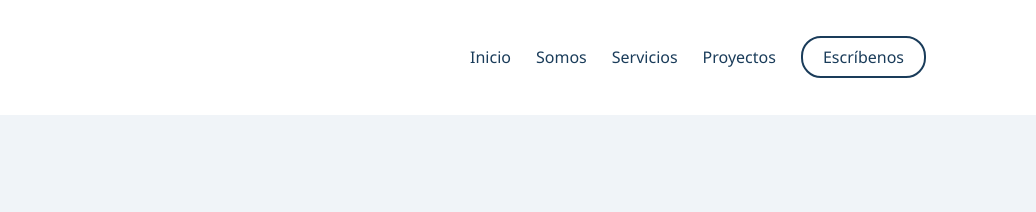
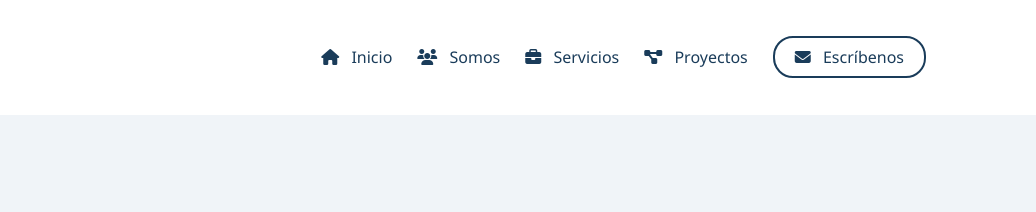
Before and after one commit to devburgos27/trabajo-vivo-web, a plain HTML site: page index.html in a window 1280 px wide. Shown: the top 212 px of the page, 244-1280 px from the left. Drawn offline with Linux system fonts and the light colour scheme.

Commit message:
actualizacion botones menu

```diff
--- a/index.html
+++ b/index.html
@@ -18,11 +18,11 @@
         </div>
             <nav class="main-nav">
                 <ul>
-                    <li><a href="#inicio">Inicio</a></li>
-                    <li><a href="#somos">Somos</a></li>
-                    <li><a href="#servicios">Servicios</a></li>
-                    <li><a href="#proyectos">Proyectos</a></li>
-                    <li><a href="#contacto" class="btn-nav">Escríbenos</a></li>
+                    <li><a href="#inicio"><i class="fa-solid fa-house"></i> Inicio</a></li>
+                    <li><a href="#somos"><i class="fa-solid fa-users"></i> Somos</a></li>
+                    <li><a href="#servicios"><i class="fa-solid fa-briefcase"></i> Servicios</a></li>
+                    <li><a href="#proyectos"><i class="fa-solid fa-diagram-project"></i> Proyectos</a></li>
+                    <li><a href="#contacto" class="btn-nav"><i class="fa-solid fa-envelope"></i> Escríbenos</a></li>
                 </ul>
             </nav>
         </div>
@@ -174,7 +174,9 @@
                         <input type="text" placeholder="Tu Nombre" required>
                         <input type="email" placeholder="Tu Email" required>
                         <textarea placeholder="Cuéntanos sobre tu proyecto..." rows="5" required></textarea>
-                        <button type="submit" class="btn-primary">Solicita tu Cotización</button>
+                        <button type="submit" class="btn-primary">
+                        Enviar Cotización <i class="fa-solid fa-paper-plane" style="margin-left: 8px;"></i>
+                        </button>
                     </form>
                 </div>
             </div>
--- a/style.css
+++ b/style.css
@@ -123,6 +123,9 @@ ul {
 .btn-nav:hover {
     background-color: var(--primary-color);
     color: var(--white) !important;
+}
+.main-nav i {
+    margin-right: 8px;
 }
 
 /* =========================================
```
